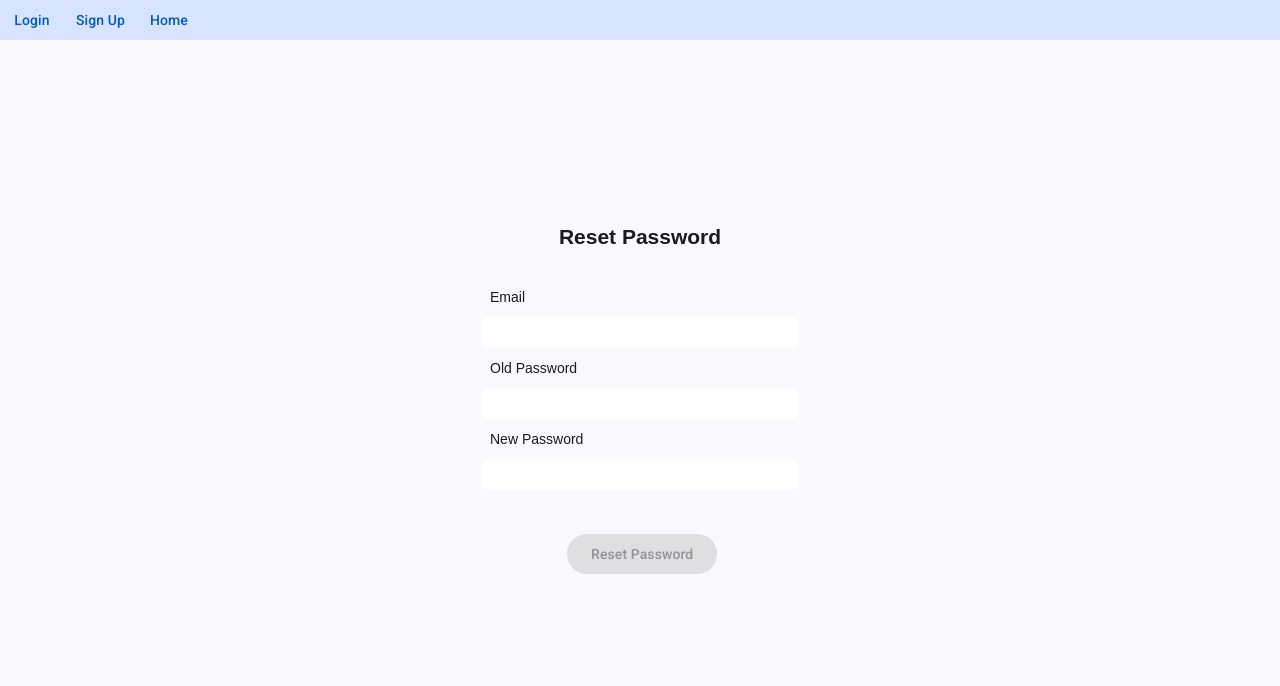
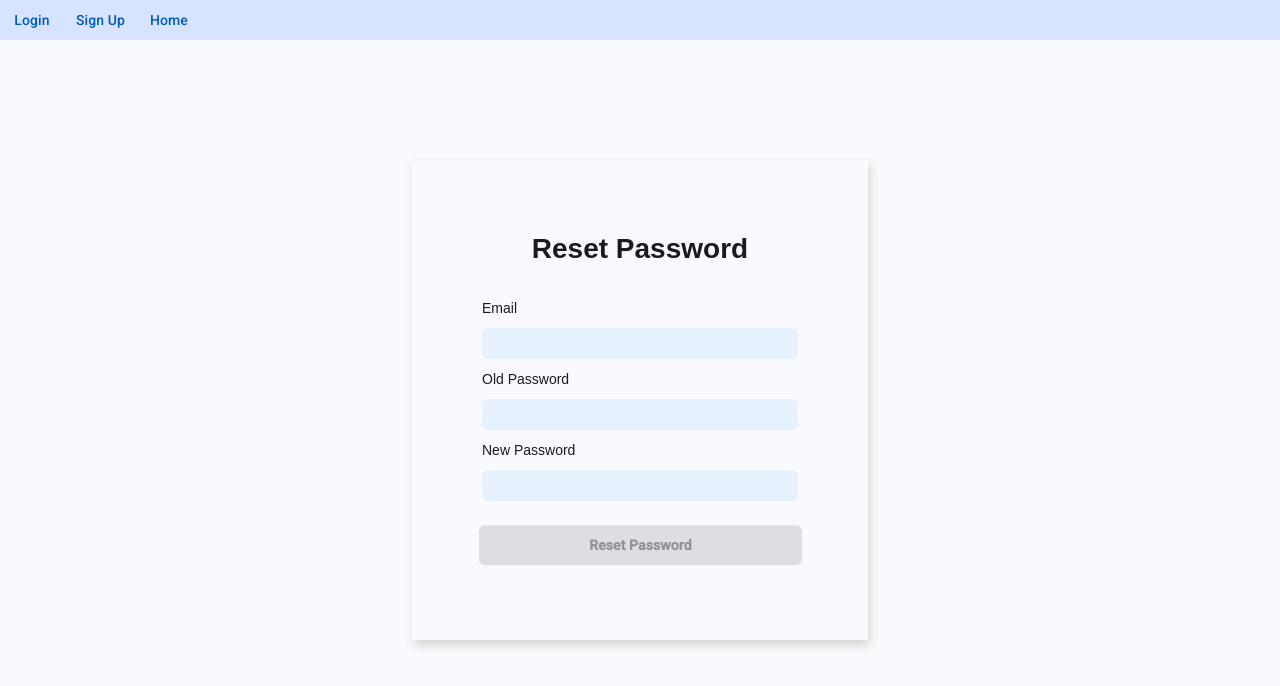
Before and after one commit to JCruz6725/TaskManager_Web_FrontEnd, an Angular app: page /resetPassword in a window 1280 px wide. Shown: the top 686 px of the page. Built offline with nearby package versions, Linux system fonts and the light colour scheme.

Commit message:
Updated all css on sign up, log in, and reset pages from prev dev merge

```diff
--- a/src/app/Components/login/login.css
+++ b/src/app/Components/login/login.css
@@ -1,15 +1,12 @@
 .login-container {
-    text-align: center;
-    border-width: 1px;
     position: fixed;
     justify-content: center;
     align-items: center;
     display: flex;
     flex-direction: column;
     gap: 20px;
-    border-radius: 8px;
     padding: 40px;
-    top: 45%;
+    top: 50%;
     left: 50%;
     transform: translate(-50%, -50%);
     box-shadow: 2px 5px 10px lightgray;
--- a/src/app/Components/login/login.html
+++ b/src/app/Components/login/login.html
@@ -9,13 +9,12 @@
 
       <label for="password">Password</label>
       <input type="password" id="password" [(ngModel)]="model.password" name="password" required />
-      <br><br>
 
-      <p>
+      <p style="padding-left: 120px;">
         <a routerLink="/resetPassword">Reset Password</a>
       </p>
 
-      <button class="login-btn" type="submit" [disabled]="loginForm.invalid">Log In</button>
+      <button class="submit-btn" matButton="tonal" type="submit" [disabled]="loginForm.invalid">Log In</button>
     </div>
   </form>
 
--- a/src/app/Components/login/login.ts
+++ b/src/app/Components/login/login.ts
@@ -6,11 +6,12 @@ import { LoginUser } from '../../Models/login-user';
 import { Router, RouterLink } from '@angular/router';
 import { RequestHelperService } from '../../Services/BaseService/request-helper-service';
 import { HttpErrorResponse } from '@angular/common/http';
+import { MatButton } from '@angular/material/button';
 
 @Component({
   selector: 'app-login',
   standalone: true,
-  imports: [CommonModule, FormsModule, RouterLink],
+  imports: [CommonModule, FormsModule, RouterLink, MatButton],
   templateUrl: './login.html',
   styleUrl: './login.css',
 })
--- a/src/app/Components/reset-password/reset-password.css
+++ b/src/app/Components/reset-password/reset-password.css
@@ -3,31 +3,12 @@
     display: flex;
     align-items: center;
     justify-content: center;
-    height: 700px;
+    box-shadow: 2px 5px 10px lightgray;
+
+    position: fixed;
+    gap: 20px;
+    padding: 60px;
+    top: 50%;
+    left: 50%;
+    transform: translate(-50%, -50%);
 }
-
-.reset-head {
-    text-align: center;
-    margin: 40px;
-}
-
-.text-box-label {
-    width: 300px;
-    padding: 8px;
-    margin: 10px;
-}
-
-.text-box {
-    width: 300px;
-    padding: 8px;
-    margin: 10px;
-    background-color: white;
-    border-radius: 6px;
-    border: none;
-}
-
-.reset-btn {
-    margin: 20px;
-    left: 75px;
-    width: 50;
-}
--- a/src/app/Components/reset-password/reset-password.html
+++ b/src/app/Components/reset-password/reset-password.html
@@ -1,21 +1,21 @@
 
 <div class="reset-container">
-    <h2 class="reset-head">Reset Password</h2>
+    <h1 class="reset-head">Reset Password</h1>
 
-    <form [formGroup]="resetForm" (ngSubmit)="submitForm()">
-        <label for="email" class="text-box-label">Email</label>
+    <form [formGroup]="resetForm" (ngSubmit)="submitForm()" class="form-group">
+        <label for="email">Email</label>
         <div>
-            <input type="email" name="email" id="email" class="text-box" required formControlName="email"/>
+            <input type="email" name="email" id="email" required formControlName="email"/>
         </div>
 
-        <label for="old-pass" class="text-box-label">Old Password</label>
+        <label for="old-pass">Old Password</label>
         <div>
-            <input type="password" name="old-pass" id="old-pass" class="text-box"  required formControlName="oldPassword">
+            <input type="password" name="old-pass" id="old-pass" required formControlName="oldPassword">
         </div>
 
-        <label for="new-pass" class="text-box-label">New Password</label>
+        <label for="new-pass">New Password</label>
         <div>
-            <input type="password" name="new-pass" id="new-pass" class="text-box" required formControlName="newPassword">
+            <input type="password" name="new-pass" id="new-pass" required formControlName="newPassword">
         </div>
 
         <ul style="padding-left: 30px;">
@@ -35,7 +35,7 @@
             }
         </ul>
 
-        <button class="reset-btn" matButton="tonal" type="submit" [disabled]="!resetForm.valid">Reset Password</button>
+        <button class="submit-btn" matButton="tonal" type="submit" [disabled]="!resetForm.valid">Reset Password</button>
     </form>
 
     @if (successMessage()) {
--- a/src/app/Components/sign-up/sign-up.css
+++ b/src/app/Components/sign-up/sign-up.css
@@ -3,28 +3,13 @@
     display: flex;
     align-items: center;
     justify-content: center;
-    height: 800px;
-}
-
-.text-box-label {
-    width: 300px;
-    padding: 8px;
-    margin: 10px;
-}
-
-.text-box {
-    width: 300px;
-    padding: 8px;
-    margin: 10px;
-    background-color: white;
-    border-radius: 6px;
-    border: none;
-}
-
-.submit-btn {
-    margin: 20px;
-    left: 95px;
-    width: 50;
+    box-shadow: 2px 5px 10px lightgray;
+    position: fixed;
+    gap: 20px;
+    padding: 60px;
+    top: 50%;
+    left: 50%;
+    transform: translate(-50%, -50%);
 }
 
 .error {
--- a/src/app/Components/sign-up/sign-up.html
+++ b/src/app/Components/sign-up/sign-up.html
@@ -2,28 +2,28 @@
     <h1>Welcome to the Sign Up Page</h1>
     <h3>Please fill in the details to create an account.</h3>
 
-    <div class="form-container">
+    <div class="form-group">
 
         <form [formGroup]="signUpForm" (ngSubmit)="submitForm()">
-            <label for="firstName" class="text-box-label">First Name</label>
+            <label for="firstName">First Name</label>
             <div>
-                <input type="text" name="firstName" id="firstName" class="text-box" required formControlName="firstName"/>
+                <input type="text" name="firstName" id="firstName" required formControlName="firstName"/>
             </div>
             @if (signUpForm.get('firstName')?.invalid && signUpForm.get('firstName')?.touched){
                 <p class="error">First Name is required.</p>
             }
 
-            <label for="lastName" class="text-box-label">Last Name</label>
+            <label for="lastName">Last Name</label>
             <div>
-                <input type="text" name="lastName" id="lastName" class="text-box" required formControlName="lastName"/>
+                <input type="text" name="lastName" id="lastName" required formControlName="lastName"/>
             </div>
             @if (signUpForm.get('lastName')?.invalid && signUpForm.get('lastName')?.touched){
                 <p class="error">Last name is required.</p>
             }
 
-            <label for="email" class="text-box-label">Email</label>
+            <label for="email">Email</label>
             <div>
-                <input type="email" name="email" id="email" class="text-box" required email formControlName="email"/>
+                <input type="email" name="email" id="email" required email formControlName="email"/>
             </div>
             @if (signUpForm.get('email')?.invalid && signUpForm.get('email')?.touched){
                 @if (signUpForm.get('email')?.hasError('required')){
@@ -34,9 +34,9 @@
                 }
             }
 
-            <label for="password" class="text-box-label">Password</label>
+            <label for="password">Password</label>
             <div>
-                <input type="password" name="password" id="password" class="text-box" required formControlName="password"/>
+                <input type="password" name="password" id="password" required formControlName="password"/>
             </div>
             @if (signUpForm.get('password')?.invalid && signUpForm.get('password')?.touched){
                 <p class="error">Password is required.</p>
@@ -61,6 +61,7 @@
             <button class="submit-btn" matButton="tonal" type="submit" [disabled]="signUpForm.invalid">Sign Up</button>
 
         </form>
+    </div>
 
     @if (successMessage()) {
         <p style="color: green;">{{successMessage()}}</p>
@@ -69,7 +70,6 @@
     @if (errorMessage()) {
         <p style="color: red;"> {{errorMessage()}} </p>
     }
+    <a routerLink="/login">Login here</a>
 
-        <a routerLink="/login" style="margin-left: 130px;">Login here</a>
 </div>
-</div>
--- a/src/styles.css
+++ b/src/styles.css
@@ -60,7 +60,6 @@ body {
 
 .form-group {
     margin-bottom: 15px;
-    text-align: center;
     label {
         text-align: left;
         padding-left: 10px;;
@@ -70,19 +69,21 @@ body {
         width: 300px;
         padding: 8px;
         margin: 10px;
-        background-color: white;
+        background-color: rgb(229, 241, 253);
         border-radius: 6px;
+        border: none
     }
-    .login-btn {
+    .submit-btn {
+        margin-left: 7px;
         width: 323px;
         padding: 8px;
         border-radius: 6px;
         color: black;
-        background-color: var(--mat-sys-tertiary-fixed);
+        background-color: var(--mat-sys-primary-container);
         font-weight: bold;
     }
-    .login-btn:hover {
-        background-color: var(--mat-sys-tertiary-fixed-dim);
+    .submit-btn:hover {
+        background-color: var(--mat-sys-primary-fixed-dim);
         cursor: pointer;
     }
 }
```
Lines whose indentation alone changed are shown as unchanged.
